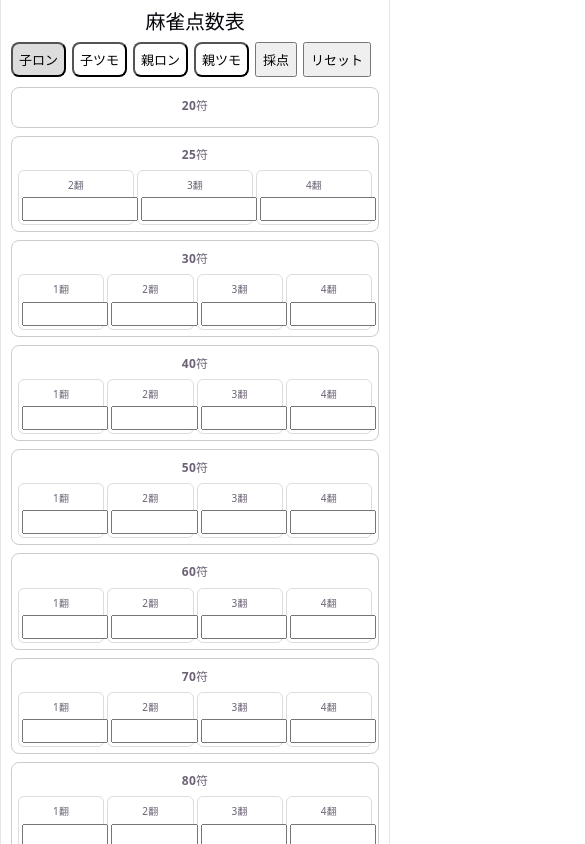
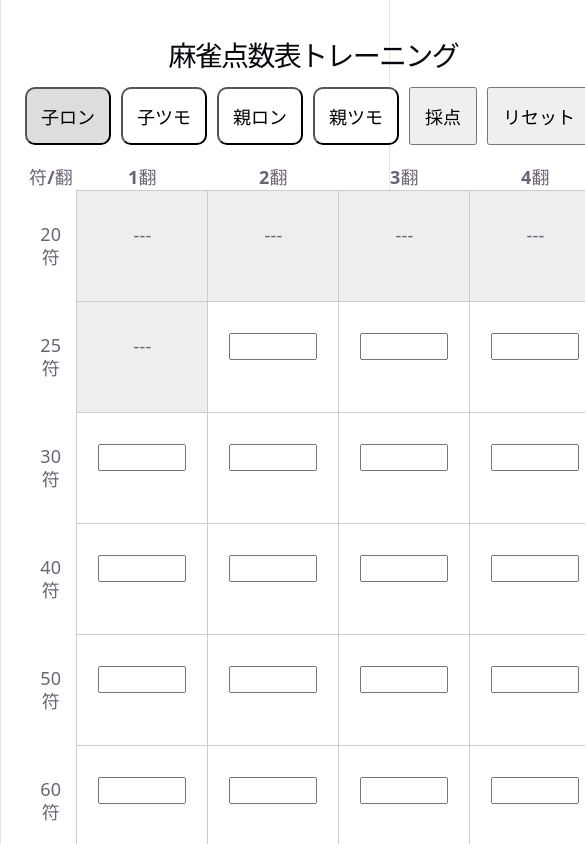
Before and after one commit to apollo-hashimoto/mahjong-score-trainer, a React (Vite) app: page / in a window 390 px wide. Shown: the top 844 px of the page, 585 px wide, since content can reach past the window. Built offline with nearby package versions, Linux system fonts and the light colour scheme.

Commit message:
再調整

```diff
--- a/src/App.jsx
+++ b/src/App.jsx
@@ -1,23 +1,7 @@
-import { useState, useRef, useEffect } from "react";
+import { useState, useRef } from "react";
 import { scoreTable } from "./scoreTable";
 
-function useIsMobile(){
-  const [isMobile,setIsMobile]=useState(false);
-
-  useEffect(()=>{
-    const check=()=>{
-      setIsMobile(window.innerWidth < 768);
-    };
-    check();
-    window.addEventListener("resize",check);
-    return ()=>window.removeEventListener("resize",check);
-  },[]);
-  return isMobile;
-}
-
 export default function App() {
-
-  const isMobile = useIsMobile();
 
   const rows=[20,25,30,40,50,60,70,80,90,100,110];
   const hans=[1,2,3,4];
@@ -29,12 +13,10 @@ export default function App() {
   const inputRefs=useRef({});
 
   function handleChange(key,value){
-
     setAnswers(prev=>({
       ...prev,
       [key]: value.replace(/[^0-9]/g,"")
     }));
-
   }
 
   function moveNext(currentKey){
@@ -43,18 +25,10 @@ export default function App() {
 
     rows.forEach(fu=>{
       hans.forEach(han=>{
-
         const key=`${fu}-${han}`;
         const exists=scoreTable[mode]?.[key];
         if(!exists)return;
-
-        if(mode==="子ツモ"){
-          keys.push(key+"-ko");
-          keys.push(key+"-oya");
-        }else{
         keys.push(key);
-        }
-
       });
     });
 
@@ -114,9 +88,9 @@ export default function App() {
     setResults({});
   }
 
-  // ======================
+  // =========================
   // 📱スマホ（安定版）
-  // ======================
+  // =========================
   function MobileView(){
 
     return(
@@ -144,8 +118,8 @@ export default function App() {
             </button>
           ))}
 
-          <button onClick={grade} style={{padding:6,fontSize:13}}>採点</button>
-          <button onClick={reset} style={{padding:6,fontSize:13}}>リセット</button>
+          <button onClick={grade}>採点</button>
+          <button onClick={reset}>リセット</button>
 
         </div>
 
@@ -159,11 +133,11 @@ export default function App() {
             }}
           >
 
-            <div style={{fontWeight:"bold",fontSize:12,marginBottom:4}}>
+            <div style={{fontWeight:"bold",fontSize:12}}>
               {fu}符
             </div>
 
-            <div style={{display:"flex",gap:3}}>
+            <div style={{display:"flex",gap:4}}>
 
               {hans.map(han=>{
 
@@ -177,27 +151,37 @@ export default function App() {
                   <div key={key}
                     style={{
                       flex:1,
-                      minWidth:0,
-                      padding:3,
+                      border:"1px solid #ddd",
                       borderRadius:6,
-                      border:"1px solid #ddd",
+
+                      /* ⭐高さ固定（崩れ防止） */
+                      minHeight:78,
+
                       background:result
                         ? (result.correct?"#ccffcc":"#ffcccc")
                         : "white"
                     }}
                   >
 
-                    <div style={{fontSize:10}}>
+                    <div style={{
+                      fontSize:10,
+                      textAlign:"center",
+                      height:16
+                    }}>
                       {han}翻
                     </div>
 
-                    {/* ⭐ここが重要（安定入力） */}
+                    <div style={{
+                      height:34,
+                      display:"flex",
+                      alignItems:"center",
+                      justifyContent:"center"
+                    }}>
+
                       <input
-                      type="tel"
-                      inputMode="numeric"
+                        ref={el=>inputRefs.current[key]=el}
                         value={answers[key] ?? ""}
                         onChange={e=>handleChange(key,e.target.value)}
-                      onFocus={(e)=>e.target.setSelectionRange(0,999)}
                         onKeyDown={e=>{
                           if(e.key==="Enter"){
                             e.preventDefault();
@@ -205,19 +189,24 @@ export default function App() {
                           }
                         }}
                         style={{
-                        width:"100%",
+                          width:"90%",
                           fontSize:14,
-                        padding:2,
-                        position:"relative",
-                        zIndex:1
+                          textAlign:"center"
                         }}
                       />
 
-                    {result && !result.correct &&
-                      <div style={{fontSize:9}}>
-                        正解:{result.answer}
                     </div>
-                    }
+
+                    {/* ⭐最初から高さ確保（後から出しても崩れない） */}
+                    <div style={{
+                      fontSize:9,
+                      textAlign:"center",
+                      height:16
+                    }}>
+                      {result && !result.correct
+                        ? `正解:${result.answer}`
+                        : " "}
+                    </div>
 
                   </div>
                 );
@@ -233,17 +222,24 @@ export default function App() {
     );
   }
 
-  // ======================
-  // 💻PC
-  // ======================
+  // =========================
+  // 💻PC（大きめ＆安定）
+  // =========================
   function DesktopView(){
 
     return(
-      <div style={{padding:16,maxWidth:1200,margin:"0 auto",fontSize:16}}>
+      <div style={{
+        padding:24,
+        maxWidth:1400,
+        margin:"0 auto",
+        fontSize:18
+      }}>
 
-        <h1>麻雀点数表トレーニング</h1>
+        <h1 style={{fontSize:28}}>
+          麻雀点数表トレーニング
+        </h1>
 
-        <div style={{display:"flex",gap:8,flexWrap:"wrap",marginBottom:15}}>
+        <div style={{display:"flex",gap:10,flexWrap:"wrap",marginBottom:20}}>
 
           {["子ロン","子ツモ","親ロン","親ツモ"].map(m=>(
             <button
@@ -253,9 +249,9 @@ export default function App() {
                 reset();
               }}
               style={{
-                padding:12,
-                fontSize:16,
-                borderRadius:8,
+                padding:14,
+                fontSize:18,
+                borderRadius:10,
                 background:mode===m?"#ddd":"white"
               }}
             >
@@ -263,14 +259,21 @@ export default function App() {
             </button>
           ))}
 
-          <button onClick={grade} style={{padding:12}}>採点</button>
-          <button onClick={reset} style={{padding:12}}>リセット</button>
+          <button onClick={grade} style={{padding:14,fontSize:18}}>
+            採点
+          </button>
+
+          <button onClick={reset} style={{padding:14,fontSize:18}}>
+            リセット
+          </button>
 
         </div>
 
-        <div style={{overflowX:"auto"}}>
-
-          <table style={{fontSize:16,borderCollapse:"collapse"}}>
+        <table style={{
+          fontSize:18,
+          borderCollapse:"collapse",
+          width:"100%"
+        }}>
 
           <thead>
             <tr>
@@ -283,7 +286,7 @@ export default function App() {
 
             {rows.map(fu=>(
               <tr key={fu}>
-                  <td>{fu}符</td>
+                <td style={{padding:10}}>{fu}符</td>
 
                 {hans.map(han=>{
 
@@ -292,33 +295,41 @@ export default function App() {
                   const result=results[key];
 
                   let bg="white";
-                    if(!exists) bg="#e5e5e5";
+                  if(!exists) bg="#eee";
                   else if(result) bg=result.correct?"#ccffcc":"#ffcccc";
 
                   return(
                     <td key={key}
-                        style={{border:"1px solid #ccc",minWidth:90,background:bg}}
+                      style={{
+                        border:"1px solid #ccc",
+                        padding:10,
+                        background:bg,
+                        minWidth:110,
+                        height:90   /* ⭐高さ固定 */
+                      }}
                     >
                       {exists ? (
                         <input
                           ref={el=>inputRefs.current[key]=el}
                           value={answers[key] ?? ""}
                           onChange={e=>handleChange(key,e.target.value)}
-                            onKeyDown={e=>{
-                              if(e.key==="Enter"){
-                                e.preventDefault();
-                                moveNext(key);
-                              }
+                          style={{
+                            width:80,
+                            fontSize:18,
+                            textAlign:"center"
                           }}
-                            style={{width:70,fontSize:16}}
                         />
                       ) : "---"}
 
-                        {result && !result.correct &&
-                          <div style={{fontSize:11}}>
-                            正解:{result.answer}
+                      <div style={{
+                        fontSize:12,
+                        minHeight:16,
+                        marginTop:6
+                      }}>
+                        {result && !result.correct
+                          ? `正解:${result.answer}`
+                          : " "}
                       </div>
-                        }
 
                     </td>
                   );
@@ -333,11 +344,9 @@ export default function App() {
         </table>
 
       </div>
-
-      </div>
     );
   }
 
-  return isMobile ? <MobileView/> : <DesktopView/>;
+  return <DesktopView />; // ←まず安定優先で固定（あとでスマホ切替戻す）
 
 }
```
Lines whose indentation alone changed are shown as unchanged.
